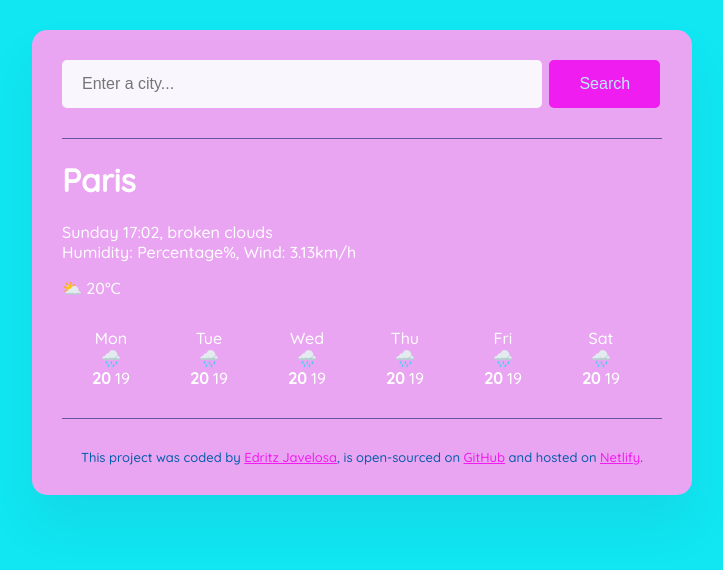
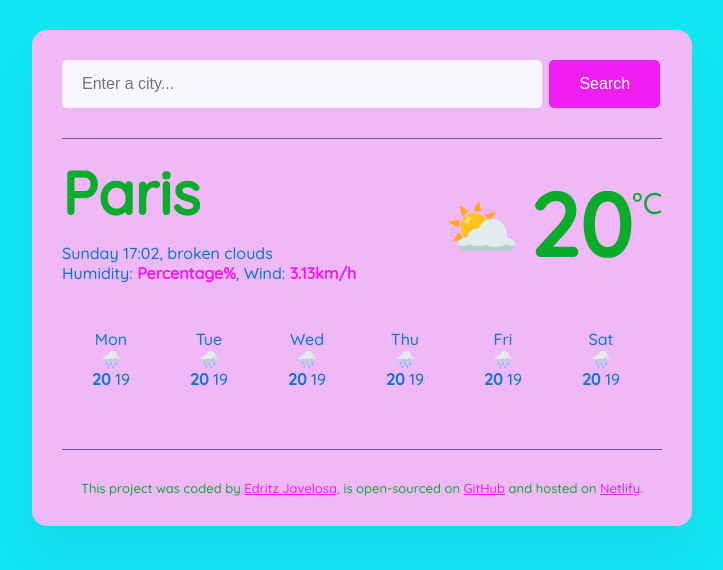
Before and after one commit to javelosa/Weather-App, a plain HTML site: page index.html in a window 1280 px wide. Shown: the whole page, without its empty margins (278-1001 px from the left). Drawn offline with Linux system fonts and the light colour scheme.

Commit message:
Updated the weather info data

```diff
--- a/index.html
+++ b/index.html
@@ -28,15 +28,22 @@
         </form>
       </header>
       <main>
-        <div>
-          <h1>Paris</h1>
-          <p>
-            Sunday 17:02, broken clouds
-            <br />
-            Humidity: Percentage%, Wind: 3.13km/h
-          </p>
+        <div class="weather-data">
+          <div>
+            <h1 class="current-city">Paris</h1>
+            <p class="weather-details">
+              Sunday 17:02, broken clouds
+              <br />
+              Humidity: <strong>Percentage%</strong>, Wind:
+              <strong>3.13km/h</strong>
+            </p>
+          </div>
+          <div class="temperature-info">
+            <span class="weather-icon">⛅️</span>
+            <span class="weather-temperature">20</span>
+            <span class="centigrade">°C</span>
+          </div>
         </div>
-        <div>⛅️ 20°C</div>
         <ul>
           <li>
             Mon
--- a/src/style.css
+++ b/src/style.css
@@ -11,7 +11,7 @@ a {
 }
 
 .app-container {
-  background: #e9a4f2;
+  background: #f0b8f7;
   max-width: 600px;
   margin: 30px auto;
   box-shadow: 0 30px 50px rgba(65, 50, 100, 0.08);
@@ -41,8 +41,56 @@ header {
   border: none;
   margin-left: 3px;
   border-radius: 5px;
-  color: rgb(187, 239, 251);
+  color: white;
   font-size: 16px;
+}
+
+.weather-data {
+  display: flex;
+  justify-content: space-between;
+}
+
+main {
+  padding: 30px 0;
+}
+
+.current-city {
+  margin: 0;
+  font-size: 60px;
+  line-height: 48px;
+  color: rgb(11, 171, 43);
+}
+
+.weather-details {
+  font-size: 16px;
+  color: rgb(6, 118, 216);
+  padding: 10px 0 0 0;
+  line-height: 20px;
+}
+
+.weather-details strong {
+  color: rgb(239, 29, 239);
+}
+
+.temperature-info {
+  display: flex;
+}
+.weather-icon {
+  font-size: 60px;
+  margin-top: 20px;
+}
+
+.weather-temperature {
+  font-size: 88px;
+  font-weight: bold;
+  margin-left: 10px;
+  color: rgb(11, 171, 43);
+}
+
+.centigrade {
+  margin-top: 15px;
+  font-size: 30px;
+  color: rgb(11, 171, 43);
 }
 
 ul {
@@ -50,6 +98,7 @@ ul {
   margin: 0;
   padding: 0;
   overflow: hidden;
+  color: rgb(6, 118, 216);
 }
 
 li {
@@ -65,5 +114,5 @@ footer {
   padding: 30px 0 0 0;
   text-align: center;
   font-size: 13px;
-  color: rgb(5, 94, 171);
+  color: rgb(11, 171, 43);
 }
```
